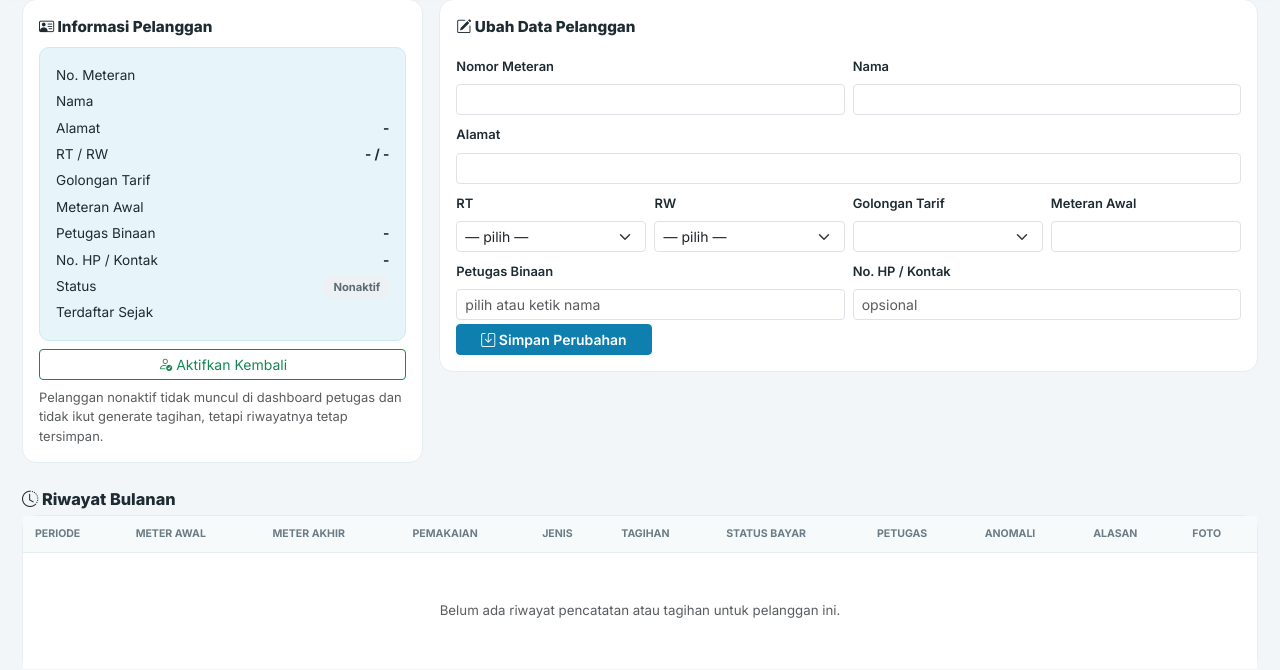
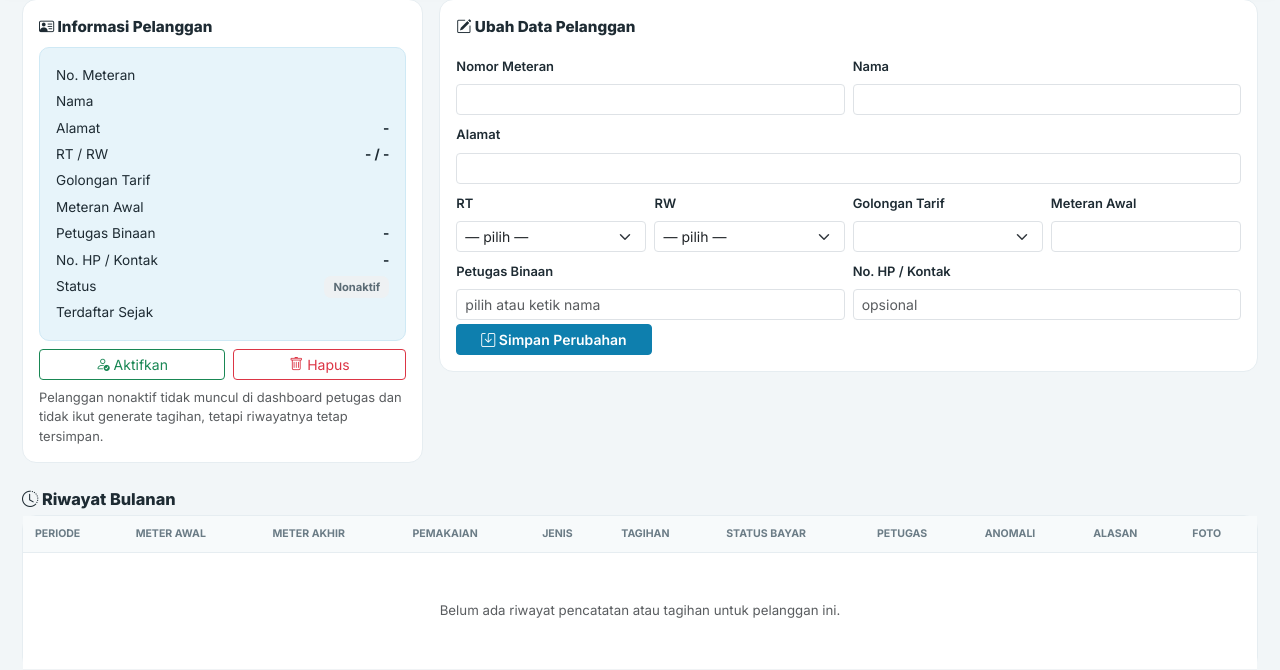
Before and after one commit to kipli176/simas-pamsimas, a Flask app: template templates/pelanggan_detail.html in a window 1280 px wide. Shown: the part 95-765 px from the top of the page. Run offline with Flask 3, Linux system fonts and the light colour scheme; the template is opened without the code that fills it, so the values that code supplies are empty; some libraries are stand-ins or nearby versions.

Commit message:
Hapus pelanggan (cascade) di halaman detail + kecilkan tombol aksi tabel
Co-Authored-By: Claude Opus 4.6 <noreply@anthropic.com>

```diff
--- a/app.py
+++ b/app.py
@@ -1135,6 +1135,38 @@ def toggle_aktif_pelanggan(pelanggan_id):
     return redirect(_kembali_aman())
 
 
+@app.route("/pelanggan/<int:pelanggan_id>/hapus", methods=["POST"])
+@perlu_auth_admin
+def hapus_pelanggan(pelanggan_id):
+    db = get_db()
+    p = db.execute("SELECT * FROM pelanggan WHERE id=?", (pelanggan_id,)).fetchone()
+    if not p:
+        flash("Pelanggan tidak ditemukan.", "danger")
+        return redirect(url_for("index", tab="pelanggan"))
+
+    # hapus file foto bukti meteran milik pelanggan ini (jika ada)
+    for r in db.execute(
+        "SELECT foto FROM pencatatan WHERE pelanggan_id=? AND foto IS NOT NULL", (pelanggan_id,)
+    ).fetchall():
+        try:
+            os.remove(os.path.join(UPLOAD_DIR, os.path.basename(r["foto"])))
+        except OSError:
+            pass
+
+    # hapus semua data terkait, lalu pelanggannya sendiri
+    db.execute("DELETE FROM pencatatan WHERE pelanggan_id=?", (pelanggan_id,))
+    db.execute("DELETE FROM tagihan WHERE pelanggan_id=?", (pelanggan_id,))
+    db.execute("DELETE FROM audit_log WHERE pelanggan_id=?", (pelanggan_id,))
+    db.execute("DELETE FROM pelanggan WHERE id=?", (pelanggan_id,))
+    db.commit()
+    flash(
+        f"Pelanggan {p['nama']} ({p['nomor_meteran']}) beserta seluruh pencatatan, "
+        "tagihan, dan riwayat auditnya berhasil dihapus.",
+        "success",
+    )
+    return redirect(url_for("index", tab="pelanggan"))
+
+
 @app.route("/pelanggan/<int:pelanggan_id>")
 @perlu_auth_admin
 def detail_pelanggan(pelanggan_id):
--- a/templates/pelanggan_detail.html
+++ b/templates/pelanggan_detail.html
@@ -82,12 +82,18 @@ table.tbl tbody td{padding:9px 12px; vertical-align:middle; border-bottom:1px so
           <div class="rowx"><span>Status</span><strong>{% if p.aktif %}<span class="badge-x b-normal">Aktif</span>{% else %}<span class="badge-x b-nonaktif">Nonaktif</span>{% endif %}</strong></div>
           <div class="rowx"><span>Terdaftar Sejak</span><strong class="small">{{ p.created_at }}</strong></div>
         </div>
-        <form method="post" action="{{ url_for('toggle_aktif_pelanggan', pelanggan_id=p.id) }}" class="mt-2"
-              onsubmit="return confirm('{{ 'Nonaktifkan' if p.aktif else 'Aktifkan kembali' }} pelanggan ini?')">
-          <button type="submit" class="btn btn-sm w-100 {{ 'btn-outline-danger' if p.aktif else 'btn-outline-success' }}">
-            {% if p.aktif %}<i class="bi bi-person-x"></i> Nonaktifkan Pelanggan{% else %}<i class="bi bi-person-check"></i> Aktifkan Kembali{% endif %}
-          </button>
-        </form>
+        <div class="d-flex gap-2 mt-2">
+          <form method="post" action="{{ url_for('toggle_aktif_pelanggan', pelanggan_id=p.id) }}" class="flex-fill"
+                onsubmit="return confirm('{{ 'Nonaktifkan' if p.aktif else 'Aktifkan kembali' }} pelanggan ini?')">
+            <button type="submit" class="btn btn-sm w-100 {{ 'btn-outline-danger' if p.aktif else 'btn-outline-success' }}">
+              {% if p.aktif %}<i class="bi bi-person-x"></i> Nonaktifkan{% else %}<i class="bi bi-person-check"></i> Aktifkan{% endif %}
+            </button>
+          </form>
+          <form method="post" action="{{ url_for('hapus_pelanggan', pelanggan_id=p.id) }}" class="flex-fill"
+                onsubmit="return confirm('Hapus pelanggan {{ p.nama }} ({{ p.nomor_meteran }})?\n\nSEMUA data terkait akan ikut terhapus permanen: pencatatan meteran, tagihan, foto bukti, dan riwayat audit. Tindakan ini tidak bisa dibatalkan.')">
+            <button type="submit" class="btn btn-sm w-100 btn-outline-danger"><i class="bi bi-trash"></i> Hapus</button>
+          </form>
+        </div>
         <div class="small text-muted mt-2">Pelanggan nonaktif tidak muncul di dashboard petugas dan tidak ikut generate tagihan, tetapi riwayatnya tetap tersimpan.</div>
       </div>
     </div>
```
Also changed, not shown: templates/index.html (+8 -4 lines).
